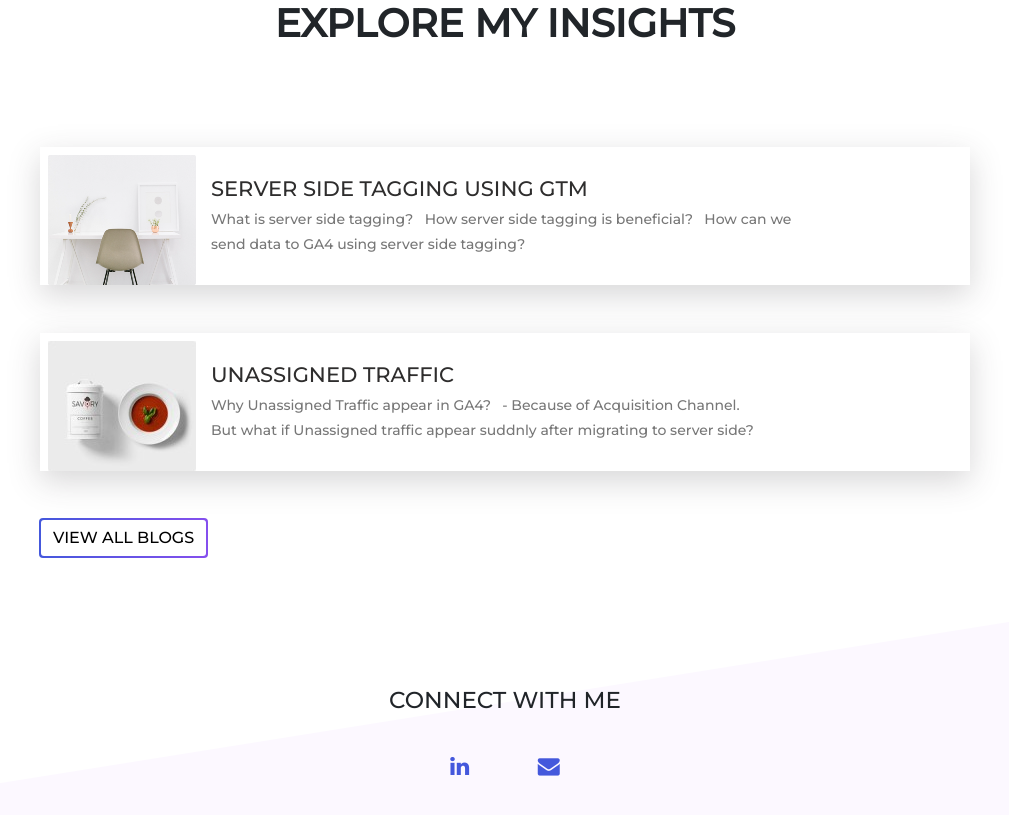
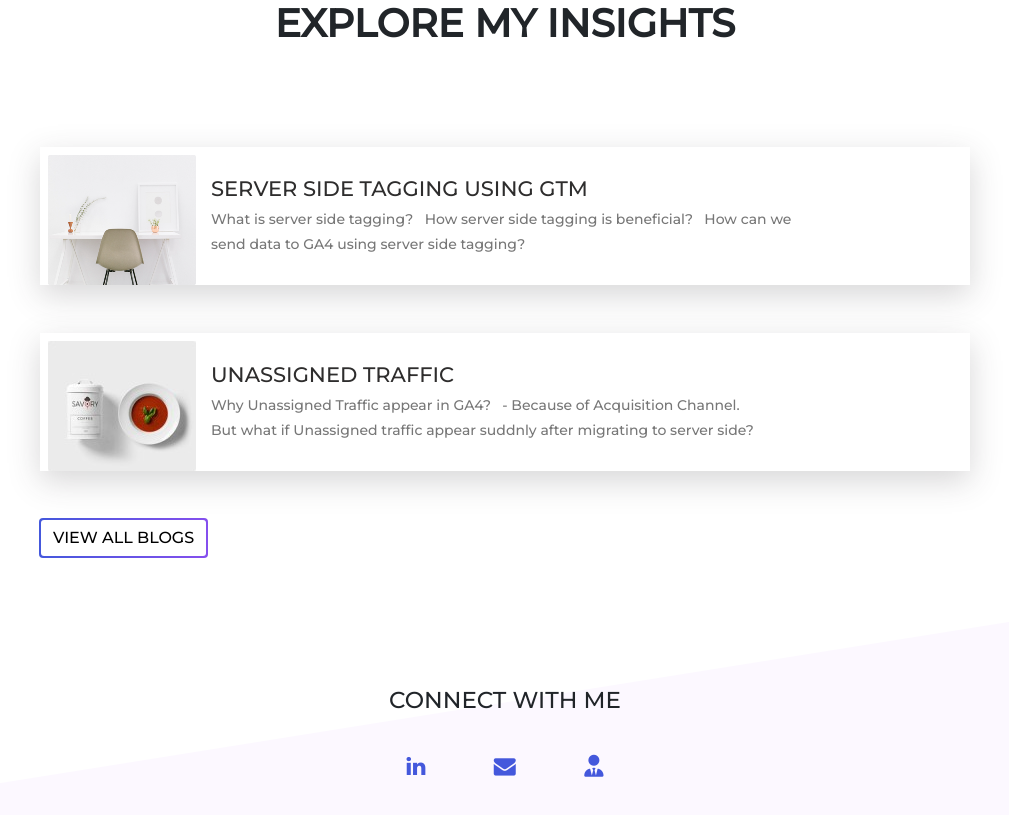
Before and after one commit to jay107/portfolio, a plain HTML site: page index.html in a window 1280 px wide. Shown: the part 2884-3699 px from the top of the page, without its empty margins (135-1144 px from the left). Drawn offline with nearby package versions, Linux system fonts and the light colour scheme.

Commit message:
Added Linktree to the Website

```diff
--- a/index.html
+++ b/index.html
@@ -301,6 +301,7 @@
              <h5 class="text-uppercase">Connect With Me</h5>
              <a href="https://www.linkedin.com/in/jay-isamaliya" target="_blank" title="Linkedin"><i class="fa fa-linkedin"></i></a>
               <a href="mailto:contact@jayisamaliya.in" title="Gmail"><i class="fa fa-envelope"></i></a>
+              <a href="https://linktr.ee/jayisamaliya" target="_blank" title="Linktree"><i class="fa fa-user-tie"></i></a>
            </div>
          </div>
        </div>
```
